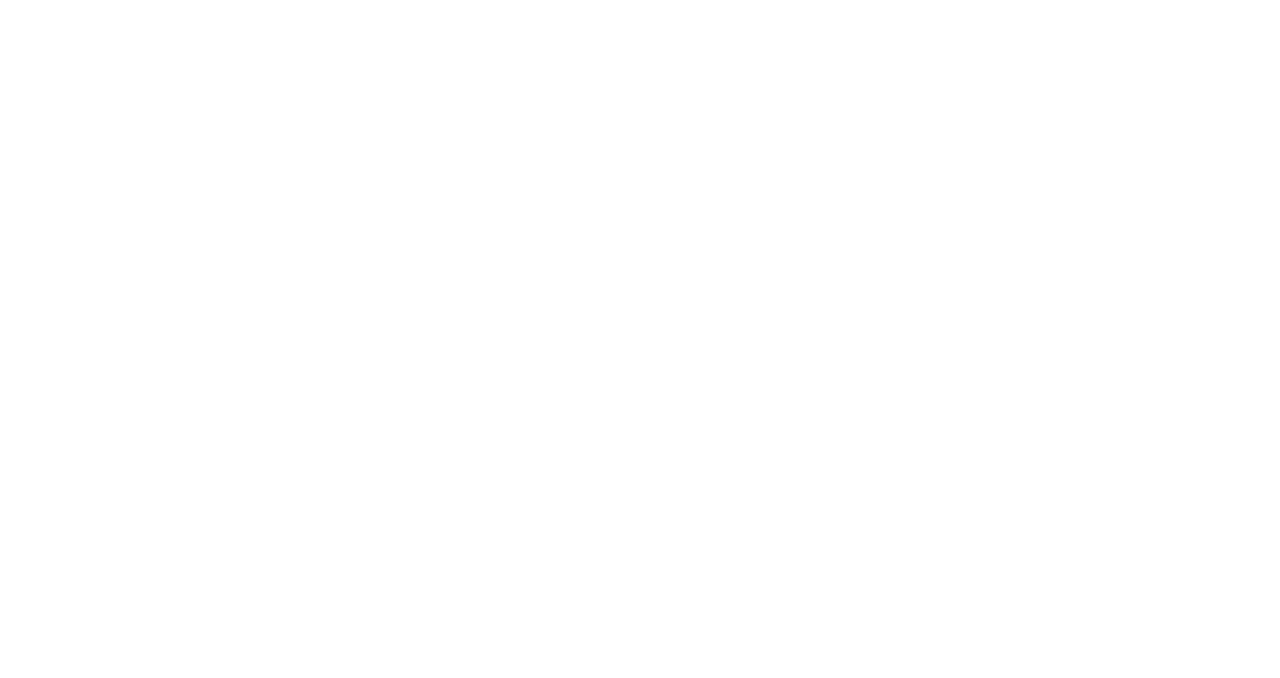
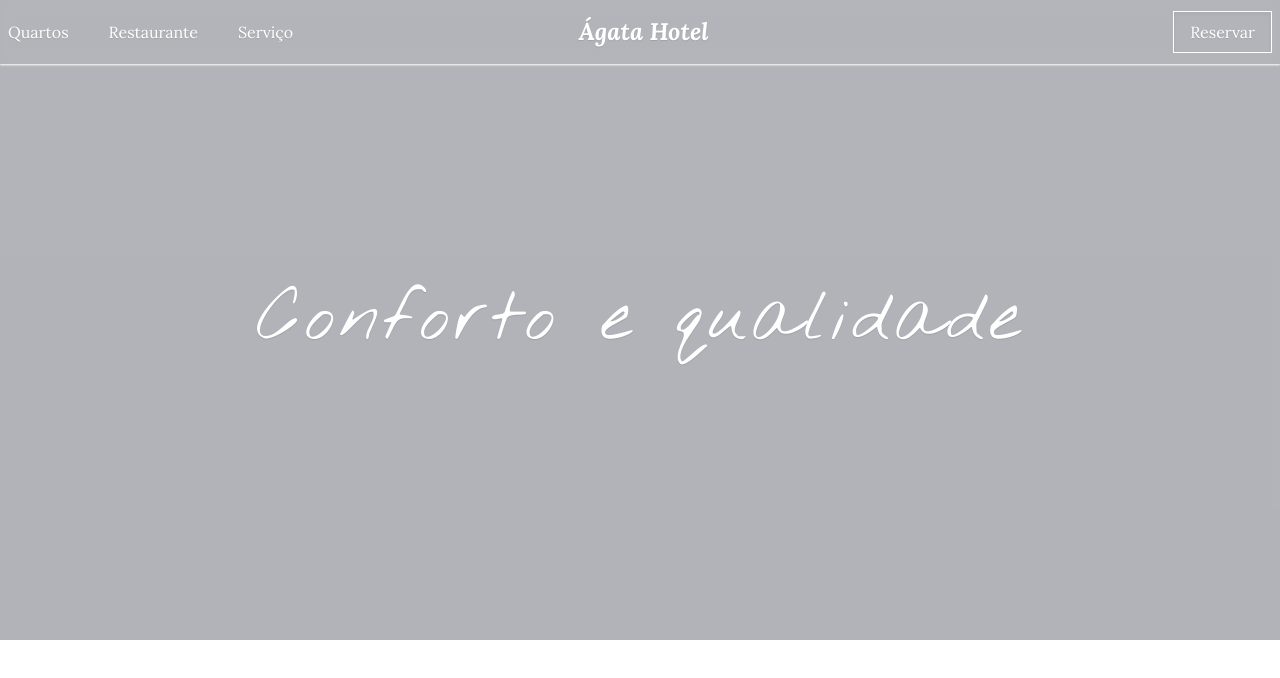
Before and after one commit to Sr-Van/hotel-agata-landing, a React (Create React App) app: page / in a window 1280 px wide. Shown: the top 678 px of the page. Built offline with nearby package versions, Linux system fonts and the light colour scheme.

Commit message:
feat: home

```diff
--- a/src/App.tsx
+++ b/src/App.tsx
@@ -2,8 +2,19 @@ import React from "react";
 
 import "./App.css";
 
+import { Header } from "./shared/components/header.component";
+import { Home } from "./shared/components/home.component";
+import { MobileBar } from "./shared/components/mobileBar.component";
+
 function App() {
-  return <div className="App"></div>;
+  return (
+    <div className="App min-h-lvh relative">
+      <Header />
+      <Home />
+
+      <MobileBar />
+    </div>
+  );
 }
 
 export default App;
--- /dev/null
+++ b/src/shared/components/home.component.tsx
@@ -0,0 +1,11 @@
+export const Home = () => {
+  return (
+    <main className="w-full min-h-[80dvh] home relative">
+      <div className="home-bg-overlay w-full h-full bg-slate-950/30 absolute top-1/2 left-1/2 -translate-x-1/2 -translate-y-1/2 z-[2]"></div>
+      <div className="home-bg"></div>
+      <h1 className="whisper w-full text-white text-center absolute z-10 top-1/2 left-1/2 -translate-x-1/2 -translate-y-1/2 text-6xl lg:text-7xl lg:tracking-wider">
+        Conforto e qualidade
+      </h1>
+    </main>
+  );
+};
```
